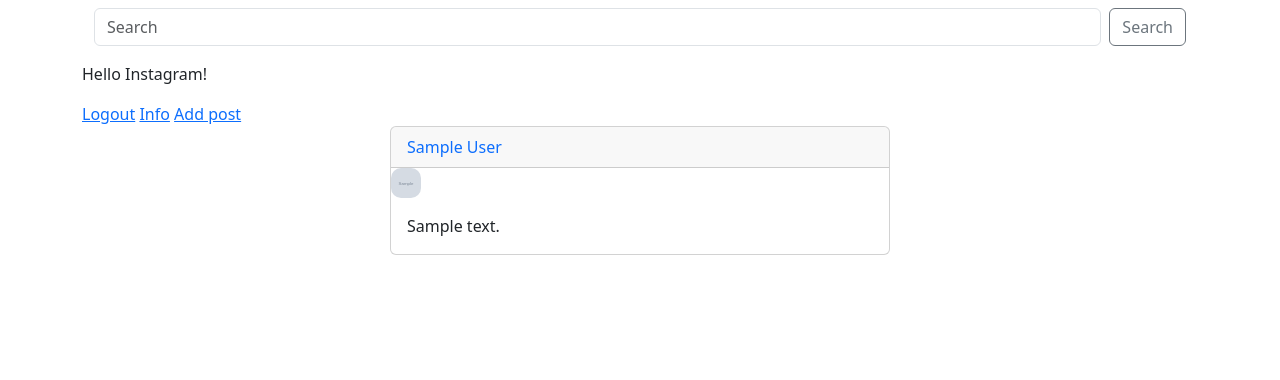
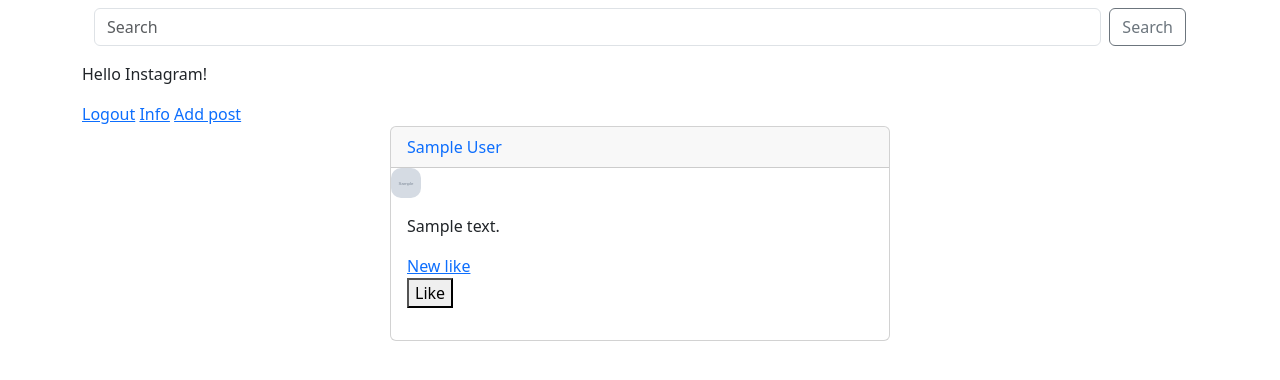
Before and after one commit to nurlansapyzhan/homework_63_nurlan_sapyzhan, a Django app: template posts/templates/index.html in a window 1280 px wide. Shown: the part 32-412 px from the top of the page. Run offline with Django 3.2, Linux system fonts and the light colour scheme; the template is opened without the code that fills it: most values are stand-ins (such as "Sample title", 1, 10 or a date in 2020); some libraries are stand-ins or nearby versions.

Commit message:
Likes
Разработал функцию лайка публикации.

```diff
--- a/posts/templates/index.html
+++ b/posts/templates/index.html
@@ -27,6 +27,11 @@
                     </a>
                     <div class="card-body">
                         <p class="card-text">{{ post.description }}</p>
+                        <a href="{% url 'like' post.pk %}">New like</a>
+                        <form action="{% url 'like' post.pk %}" method="post" class="post_like_form">
+                            {% csrf_token %}
+                            <button type="submit">Like</button>
+                        </form>
                     </div>
                 </div>
             </div>
--- a/posts/urls.py
+++ b/posts/urls.py
@@ -1,9 +1,10 @@
 from django.urls import path
 
-from posts.views import AddPostView, IndexView, CreateCommentView
+from posts.views import AddPostView, IndexView, CreateCommentView, LikePostView
 
 urlpatterns = [
     path('add_post/', AddPostView.as_view(), name='add_post'),
     path('', IndexView.as_view(), name='index'),
-    path('post/<int:pk>', CreateCommentView.as_view(), name='post_detail')
+    path('post/<int:pk>', CreateCommentView.as_view(), name='post_detail'),
+    path('post/<int:pk>/like', LikePostView.as_view(), name='like'),
 ]
```
Also changed, not shown: posts/views.py (+13 -0 lines).
